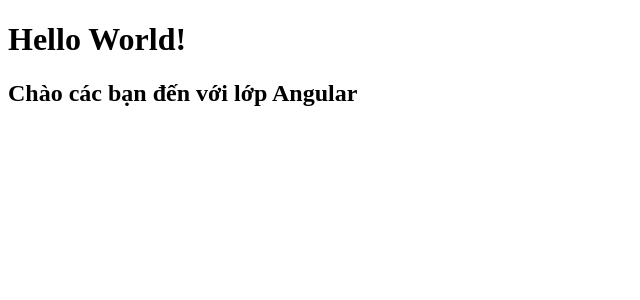
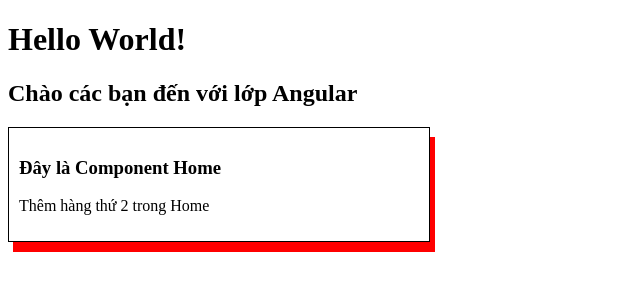
Before and after one commit to quangtung1/Angular12, an Angular app: page / in a window 1280 px wide. Shown: the top 300 px of the page, without its empty margins (0-640 px from the left). Built offline with nearby package versions, Linux system fonts and the light colour scheme.

Commit message:
Component

```diff
--- a/src/app/app.component.html
+++ b/src/app/app.component.html
@@ -1,2 +1,5 @@
 <h1>Hello World!</h1>
 <h2>Chào các bạn đến với lớp Angular</h2>
+
+
+<app-home></app-home>
--- a/src/app/app.module.ts
+++ b/src/app/app.module.ts
@@ -3,10 +3,12 @@
 
 import { AppRoutingModule } from './app-routing.module';
 import { AppComponent } from './app.component';
+import { HomeComponent } from './home/home.component';
 
 @NgModule({
   declarations: [
-    AppComponent
+    AppComponent,
+    HomeComponent
   ],
   imports: [
     BrowserModule,
--- /dev/null
+++ b/src/app/home/home.component.html
@@ -0,0 +1,5 @@
+
+<div class="test">
+<h3>Đây là Component Home</h3>
+<p>Thêm hàng thứ 2 trong Home</p>
+</div>
--- /dev/null
+++ b/src/app/home/home.component.scss
@@ -0,0 +1,6 @@
+.test {
+  border: 1px solid;
+  padding: 10px;
+  box-shadow: 5px 10px red;
+  width: 400px;
+}
--- /dev/null
+++ b/src/app/home/home.component.ts
@@ -0,0 +1,15 @@
+import { Component, OnInit } from '@angular/core';
+
+@Component({
+  selector: 'app-home',
+  templateUrl: './home.component.html',
+  styleUrls: ['./home.component.scss']
+})
+export class HomeComponent implements OnInit {
+
+  constructor() { }
+
+  ngOnInit(): void {
+  }
+
+}
```
Also changed, not shown: 1 other file (tests, documents, lock files or other folders).
